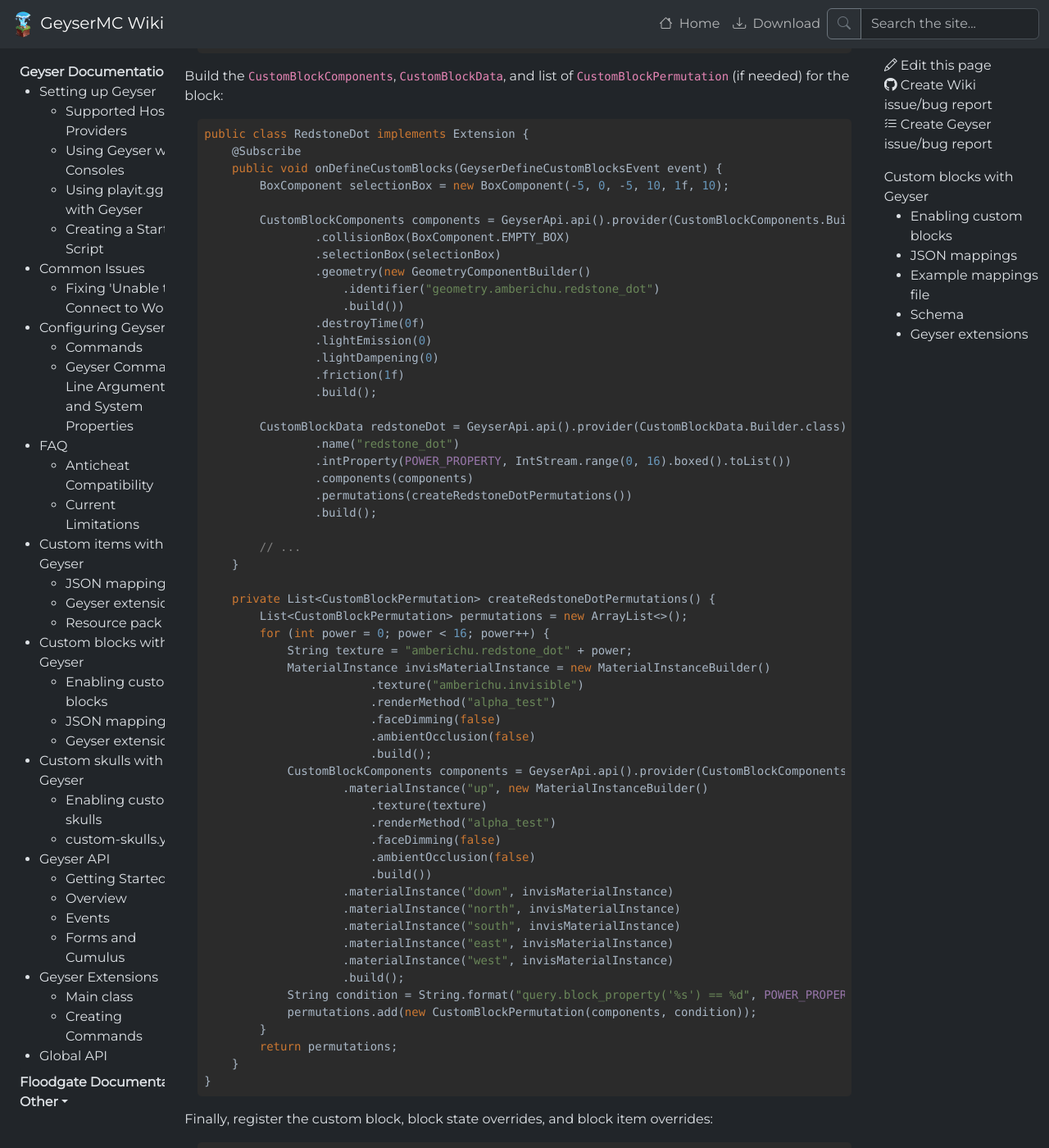
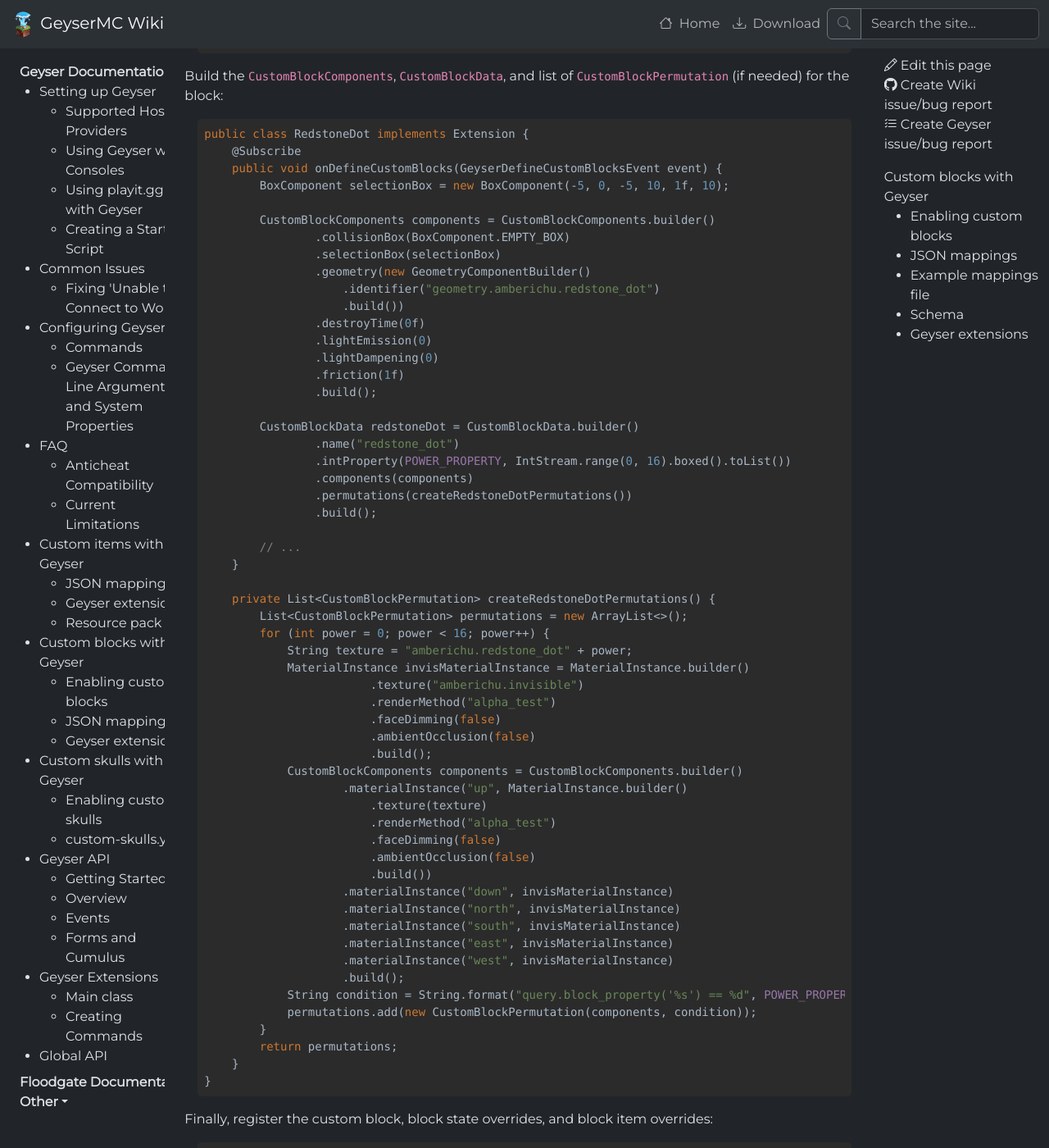
Before and after one commit to GeyserMC/GeyserWiki, a Jekyll site: the page built from _docs/geyser/custom-blocks.md, in a window 1280 px wide and 1400 px high, scrolled down 8141 px. Shown: the whole window at 82% size. Built offline with Jekyll 4.4.1, drawn with Linux system fonts in a browser that asks for light colours; some of the changed text lies outside the part shown.

Commit message:
Improve custom blocks API docs

```diff
--- a/_docs/geyser/custom-blocks.md
+++ b/_docs/geyser/custom-blocks.md
@@ -348,7 +348,7 @@ public class RedstoneDot implements Extension {
     public void onDefineCustomBlocks(GeyserDefineCustomBlocksEvent event) {
         BoxComponent selectionBox = new BoxComponent(-5, 0, -5, 10, 1f, 10);
 
-        CustomBlockComponents components = GeyserApi.api().provider(CustomBlockComponents.Builder.class)
+        CustomBlockComponents components = CustomBlockComponents.builder()
                 .collisionBox(BoxComponent.EMPTY_BOX)
                 .selectionBox(selectionBox)
                 .geometry(new GeometryComponentBuilder()
@@ -360,7 +360,7 @@ public class RedstoneDot implements Extension {
                 .friction(1f)
                 .build();
 
-        CustomBlockData redstoneDot = GeyserApi.api().provider(CustomBlockData.Builder.class)
+        CustomBlockData redstoneDot = CustomBlockData.builder()
                 .name("redstone_dot")
                 .intProperty(POWER_PROPERTY, IntStream.range(0, 16).boxed().toList())
                 .components(components)
@@ -374,14 +374,14 @@ public class RedstoneDot implements Extension {
         List<CustomBlockPermutation> permutations = new ArrayList<>();
         for (int power = 0; power < 16; power++) {
             String texture = "amberichu.redstone_dot" + power;
-            MaterialInstance invisMaterialInstance = new MaterialInstanceBuilder()
+            MaterialInstance invisMaterialInstance = MaterialInstance.builder()
                         .texture("amberichu.invisible")
                         .renderMethod("alpha_test")
                         .faceDimming(false)
                         .ambientOcclusion(false)
                         .build();
-            CustomBlockComponents components = GeyserApi.api().provider(CustomBlockComponents.Builder.class)
-                    .materialInstance("up", new MaterialInstanceBuilder()
+            CustomBlockComponents components = CustomBlockComponents.builder()
+                    .materialInstance("up", MaterialInstance.builder()
                         .texture(texture)
                         .renderMethod("alpha_test")
                         .faceDimming(false)
@@ -409,7 +409,7 @@ public class RedstoneDot implements Extension {
     public void onDefineCustomBlocks(GeyserDefineCustomBlocksEvent event) {
         BoxComponent selectionBox = new BoxComponent(-5, 0, -5, 10, 1f, 10);
 
-        CustomBlockComponents components = GeyserApi.api().provider(CustomBlockComponents.Builder.class)
+        CustomBlockComponents components = CustomBlockComponents.builder()
                 .collisionBox(BoxComponent.EMPTY_BOX)
                 .selectionBox(selectionBox)
                 .geometry(new GeometryComponentBuilder()
@@ -421,7 +421,7 @@ public class RedstoneDot implements Extension {
                 .friction(1f)
                 .build();
 
-        CustomBlockData redstoneDot = GeyserApi.api().provider(CustomBlockData.Builder.class)
+        CustomBlockData redstoneDot = CustomBlockData.builder()
                 .name("redstone_dot")
                 .intProperty(POWER_PROPERTY, IntStream.range(0, 16).boxed().toList())
                 .components(components)
@@ -443,14 +443,14 @@ public class RedstoneDot implements Extension {
         List<CustomBlockPermutation> permutations = new ArrayList<>();
         for (int power = 0; power < 16; power++) {
             String texture = "amberichu.redstone_dot" + power;
-            MaterialInstance invisMaterialInstance = new MaterialInstanceBuilder()
+            MaterialInstance invisMaterialInstance = MaterialInstance.builder()
                         .texture("amberichu.invisible")
                         .renderMethod("alpha_test")
                         .faceDimming(false)
                         .ambientOcclusion(false)
                         .build();
-            CustomBlockComponents components = GeyserApi.api().provider(CustomBlockComponents.Builder.class)
-                    .materialInstance("up", new MaterialInstanceBuilder()
+            CustomBlockComponents components = CustomBlockComponents.builder()
+                    .materialInstance("up", MaterialInstance.builder()
                         .texture(texture)
                         .renderMethod("alpha_test")
                         .faceDimming(false)
```
